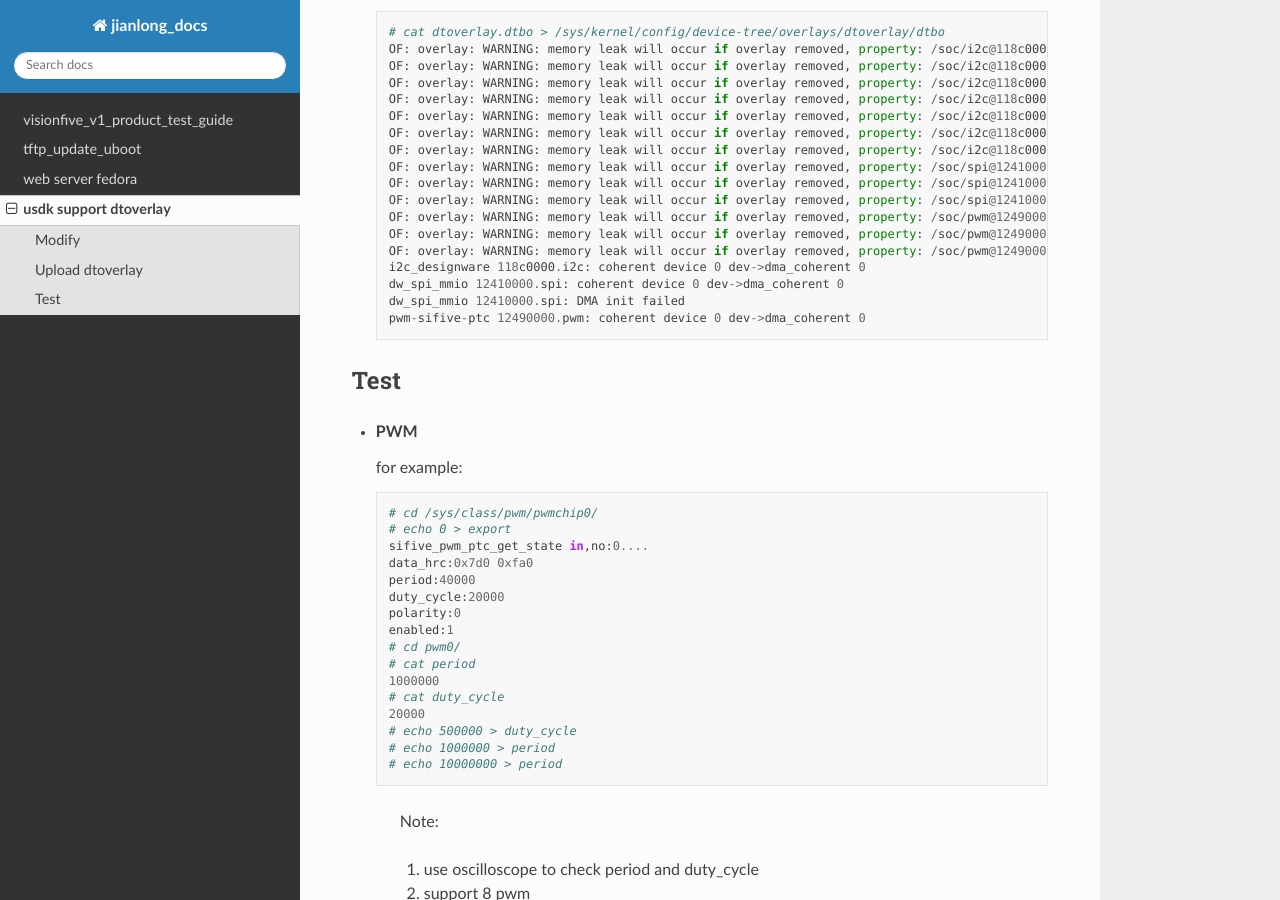
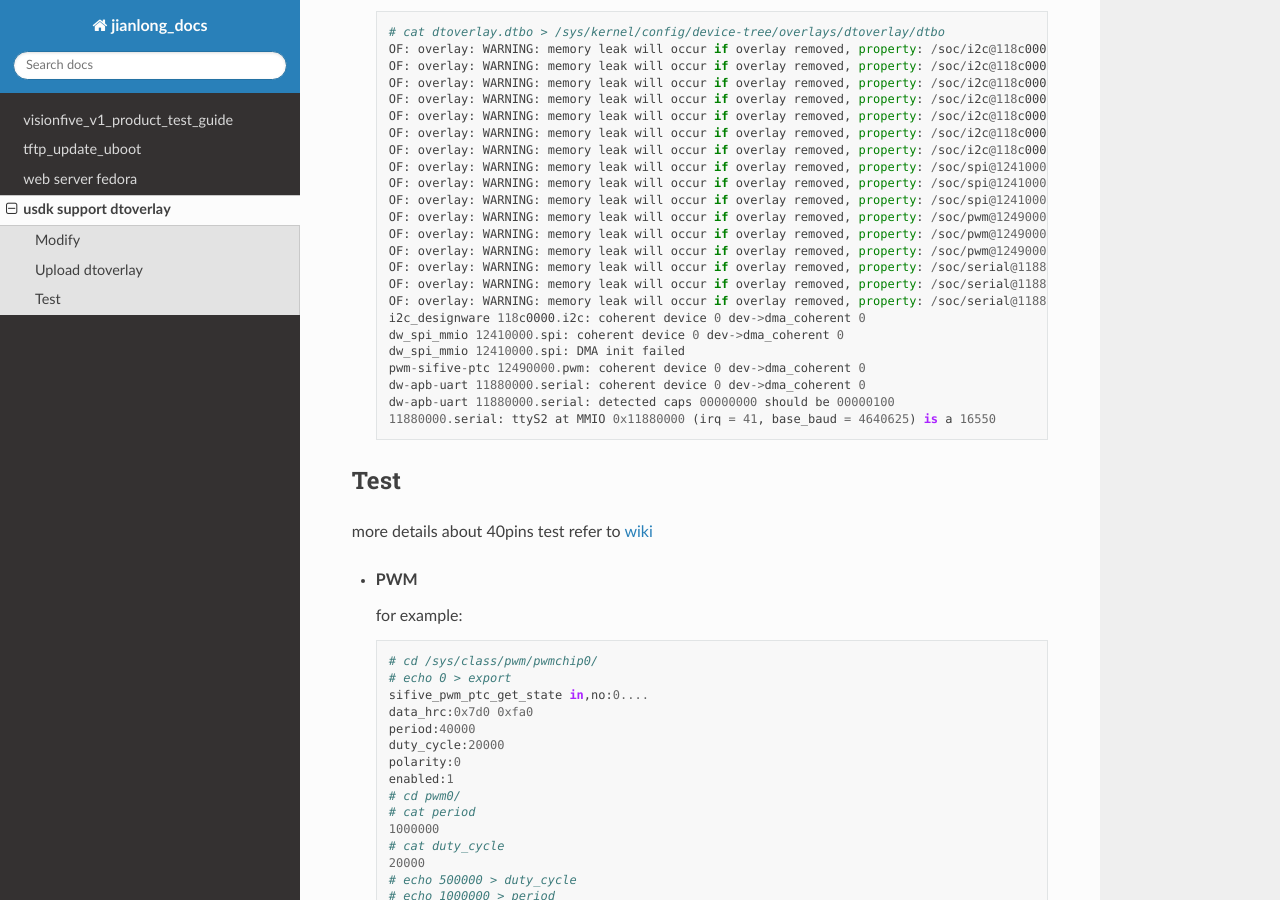
Before and after one commit to jianlonghuang/docs, a Sphinx documentation site: the page built from source/dtoverlay/dtoverlay_readme.md, in a window 1280 px wide and 900 px high, scrolled down 1785 px. Built offline with Sphinx 7.4.7 and the Read the Docs theme 2.0.0, drawn with Linux system fonts in a browser that asks for light colours; some of the changed text lies outside the part shown.

Commit message:
add uart dtoverlay
Signed-off-by: jianlong.huang <jianlong.huang@starfivetech.com>

````diff
--- a/source/dtoverlay/dtoverlay_readme.md
+++ b/source/dtoverlay/dtoverlay_readme.md
@@ -104,15 +104,23 @@
    OF: overlay: WARNING: memory leak will occur if overlay removed, property: /soc/pwm@12490000/pinctrl-names
    OF: overlay: WARNING: memory leak will occur if overlay removed, property: /soc/pwm@12490000/pinctrl-0
    OF: overlay: WARNING: memory leak will occur if overlay removed, property: /soc/pwm@12490000/status
+   OF: overlay: WARNING: memory leak will occur if overlay removed, property: /soc/serial@11880000/pinctrl-names
+   OF: overlay: WARNING: memory leak will occur if overlay removed, property: /soc/serial@11880000/pinctrl-0
+   OF: overlay: WARNING: memory leak will occur if overlay removed, property: /soc/serial@11880000/status
    i2c_designware 118c0000.i2c: coherent device 0 dev->dma_coherent 0
    dw_spi_mmio 12410000.spi: coherent device 0 dev->dma_coherent 0
    dw_spi_mmio 12410000.spi: DMA init failed
    pwm-sifive-ptc 12490000.pwm: coherent device 0 dev->dma_coherent 0
+   dw-apb-uart 11880000.serial: coherent device 0 dev->dma_coherent 0
+   dw-apb-uart 11880000.serial: detected caps 00000000 should be 00000100
+   11880000.serial: ttyS2 at MMIO 0x11880000 (irq = 41, base_baud = 4640625) is a 16550
    ```
 
 
 
 ## Test
+
+more details about 40pins test refer to [wiki](https://wiki.rvspace.org/en/Product/General/StarFive_40-Pin_GPIO_Header_User_Guide)
 
 - **PWM**
 
@@ -178,3 +186,33 @@
   60: -- -- -- -- -- -- -- -- 68 -- -- -- -- -- -- --
   70: 70 -- -- -- -- -- -- --
   ```
+
+- **uart1**
+
+  1. connect USBtoTTL convert to uart pins and PC
+
+  2. excute the command on board to init uart1, then `ctrc+c` to stop the command
+
+     ```
+     brcm_patchram_plus --enable_hci --no2bytes --tosleep 200000 --baudrate 115200 /dev/ttyS2
+     ```
+
+  3. sent test
+
+     PC open a uart tool to monitor uart1 send
+
+     excute the command on board to send data
+
+     ```
+     echo abcde1232435 > /dev/ttyS2
+     ```
+
+  4. receive test
+
+     excute the command on board to monitor receive
+
+     ```
+     cat /dev/ttyS2
+     ```
+
+     PC open a uart tool to send data
````
Also changed, not shown: 7 other files.
